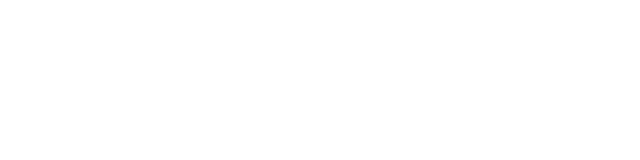
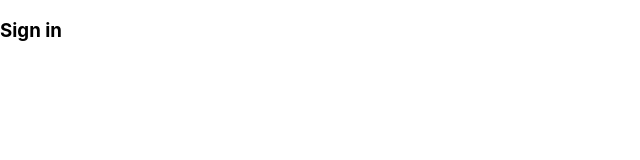
Before and after one commit to asaduzzaman599/thirdparty-authentication-with-firebase, a React (Create React App) app: page / in a window 1280 px wide. Shown: the top 160 px of the page, without its empty margins (0-640 px from the left). Built offline with nearby package versions, Linux system fonts and the light colour scheme.

Commit message:
router added

```diff
--- a/package.json
+++ b/package.json
@@ -8,6 +8,7 @@
     "@testing-library/user-event": "^13.5.0",
     "react": "^18.0.0",
     "react-dom": "^18.0.0",
+    "react-router-dom": "^6.3.0",
     "react-scripts": "5.0.0",
     "web-vitals": "^2.1.4"
   },
--- a/src/App.css
+++ b/src/App.css
@@ -1,5 +1,6 @@
 .App {
   text-align: center;
+
 }
 
 .App-logo {
--- a/src/App.js
+++ b/src/App.js
@@ -1,11 +1,21 @@
 import logo from './logo.svg';
 import './App.css';
+import { Route, Routes } from 'react-router-dom';
+import SignIn from './Components/SignIn/SignIn';
+import Profile from './Components/Profile/Profile';
+import { createContext, useState } from 'react';
 
-function App() {
+  const UserContext = createContext();
+
+  function App() {
+    const [user,setUser] = useState({});
   return (
-    <div className="App">
-
-    </div>
+    <UserContext.Provider className="App" value={[user,setUser]}>
+      <Routes>
+        <Route path='/' element={<SignIn></SignIn>}></Route>
+        <Route path='/profile' element={<Profile></Profile>}></Route>
+      </Routes>
+    </UserContext.Provider>
   );
 }
 
--- /dev/null
+++ b/src/Components/Profile/Profile.js
@@ -0,0 +1,12 @@
+import React from 'react';
+import './Profile.css'
+
+const Profile = () => {
+    return (
+        <div>
+            <h3>profile</h3>
+        </div>
+    );
+};
+
+export default Profile;
--- /dev/null
+++ b/src/Components/SignIn/SignIn.js
@@ -0,0 +1,11 @@
+import React from 'react';
+import './SignIn.css'
+const SignIn = () => {
+    return (
+        <div>
+            <h3>Sign in</h3>
+        </div>
+    );
+};
+
+export default SignIn;
--- a/src/index.js
+++ b/src/index.js
@@ -3,10 +3,13 @@
 import './index.css';
 import App from './App';
 import reportWebVitals from './reportWebVitals';
+import { BrowserRouter } from 'react-router-dom';
 
 ReactDOM.render(
   <React.StrictMode>
+    <BrowserRouter>
     <App />
+    </BrowserRouter>
   </React.StrictMode>,
   document.getElementById('root')
 );
```
Also changed, not shown: src/Components/Profile/Profile.css (added), src/Components/SignIn/SignIn.css (added), 2 other files (tests, documents, lock files or other folders).
